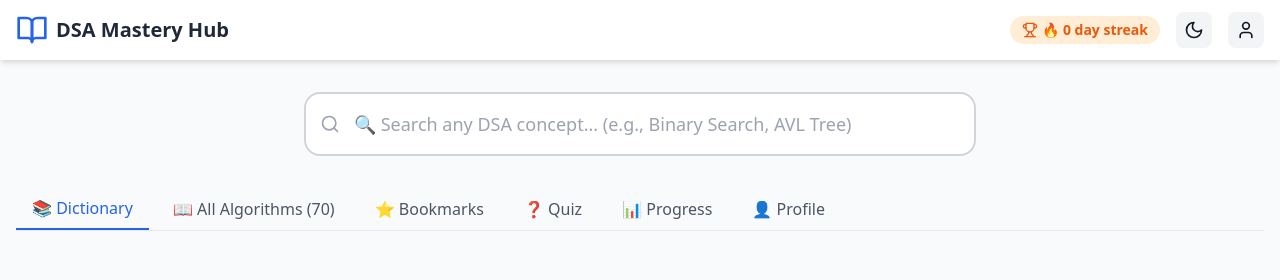
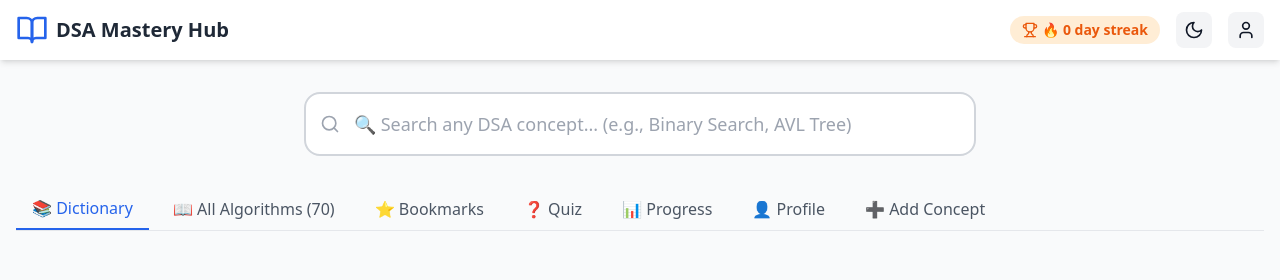
Before and after one commit to gvidhya884/dsa-mastery-hub, a React (Vite) app: page / in a window 1280 px wide. Shown: the top 280 px of the page. Built offline with nearby package versions, Linux system fonts and the light colour scheme.

Commit message:
list add

```diff
--- a/src/App.jsx
+++ b/src/App.jsx
@@ -4,13 +4,14 @@ import SearchBar from './components/Search/SearchBar';
 import ConceptPage from './components/Concept/ConceptPage';
 import QuizWidget from './components/Quiz/QuizWidget';
 import ProgressDashboard from './components/Progress/ProgressDashboard';
+import AddCustomConcept from './components/CustomConcept/AddCustomConcept';
 import BookmarksList from './components/Bookmarks/BookmarksList';
 import ProfilePage from './components/Profile/ProfilePage';
+import AlgorithmsLibrary from './components/Library/AlgorithmsLibrary';
+import StatsSummary from './components/Library/StatsSummary';
 import AVLTree from './utils/avlTree';
 import { fuzzySearch, initSearchEngine } from './utils/searchEngine';
 import { storage } from './utils/storage';
-import AlgorithmsLibrary from './components/Library/AlgorithmsLibrary';
-import StatsSummary from './components/Library/StatsSummary';
 
 // Dynamic import for dataset to enable hot reload
 let dataset = [];
@@ -59,7 +60,7 @@ function App() {
       console.log(`📚 Inserted ${freshDataset.length} base concepts`);
     }
 
-    // Insert custom concepts from localStorage (if any)
+    // Insert custom concepts from localStorage
     const customConcepts = storage.getCustomConcepts();
     if (customConcepts.length > 0) {
       customConcepts.forEach(concept => {
@@ -178,6 +179,29 @@ function App() {
     setRecentConcepts(storage.getRecentConcepts());
   };
 
+  const handleAddCustomConcept = async (newConcept) => {
+    if (avlTree) {
+      // Save to localStorage
+      const savedConcept = storage.addCustomConcept(newConcept);
+
+      // Rebuild the AVL tree with the new concept
+      const all = await rebuildAVLTree();
+
+      // Update all concepts state
+      setAllConcepts(all);
+
+      // Force a refresh of the search engine
+      initSearchEngine(all);
+
+      // Show success message
+      alert(`✅ "${savedConcept.name}" added successfully!\n\nYou can now search for it.`);
+
+      // Optional: Navigate to the new concept
+      setCurrentConcept(savedConcept);
+      setActiveTab('home');
+    }
+  };
+
   // Manual reload function for dataset
   const handleReloadDataset = async () => {
     setIsLoading(true);
@@ -274,7 +298,7 @@ function App() {
           </div>
         )}
 
-        {/* Tab Navigation - ADD CONCEPT TAB REMOVED (Now only 6 tabs) */}
+        {/* Tab Navigation - ALL 7 TABS */}
         <div className="flex flex-wrap gap-2 mb-6 border-b border-gray-200 dark:border-gray-700">
           <button
             onClick={() => { setActiveTab('home'); setCurrentConcept(null); }}
@@ -336,9 +360,19 @@ function App() {
           >
             👤 Profile
           </button>
+          <button
+            onClick={() => setActiveTab('add')}
+            className={`px-4 py-2 font-medium transition-colors ${
+              activeTab === 'add'
+                ? 'text-blue-600 border-b-2 border-blue-600'
+                : 'text-gray-600 dark:text-gray-400 hover:text-blue-600'
+            }`}
+          >
+            ➕ Add Concept
+          </button>
         </div>
 
-        {/* Content Sections - ADD CONCEPT SECTION REMOVED */}
+        {/* Content Sections */}
         {activeTab === 'home' && renderHomeContent()}
 
         {activeTab === 'library' && (
@@ -371,6 +405,10 @@ function App() {
         )}
 
         {activeTab === 'profile' && <ProfilePage />}
+
+        {activeTab === 'add' && (
+          <AddCustomConcept onAdd={handleAddCustomConcept} />
+        )}
       </main>
 
       {/* Development: Manual Reload Button */}
--- a/src/components/Library/AlgorithmsLibrary.jsx
+++ b/src/components/Library/AlgorithmsLibrary.jsx
@@ -204,7 +204,5 @@ const AlgorithmsLibrary = ({ allConcepts, onSelectConcept }) => {
     </div>
   );
 };
-const StatsSummary = () => {
-  return <div>Stats</div>;
-};
+
 export default AlgorithmsLibrary;
```
Also changed, not shown: 2 other files (tests, documents, lock files or other folders).
